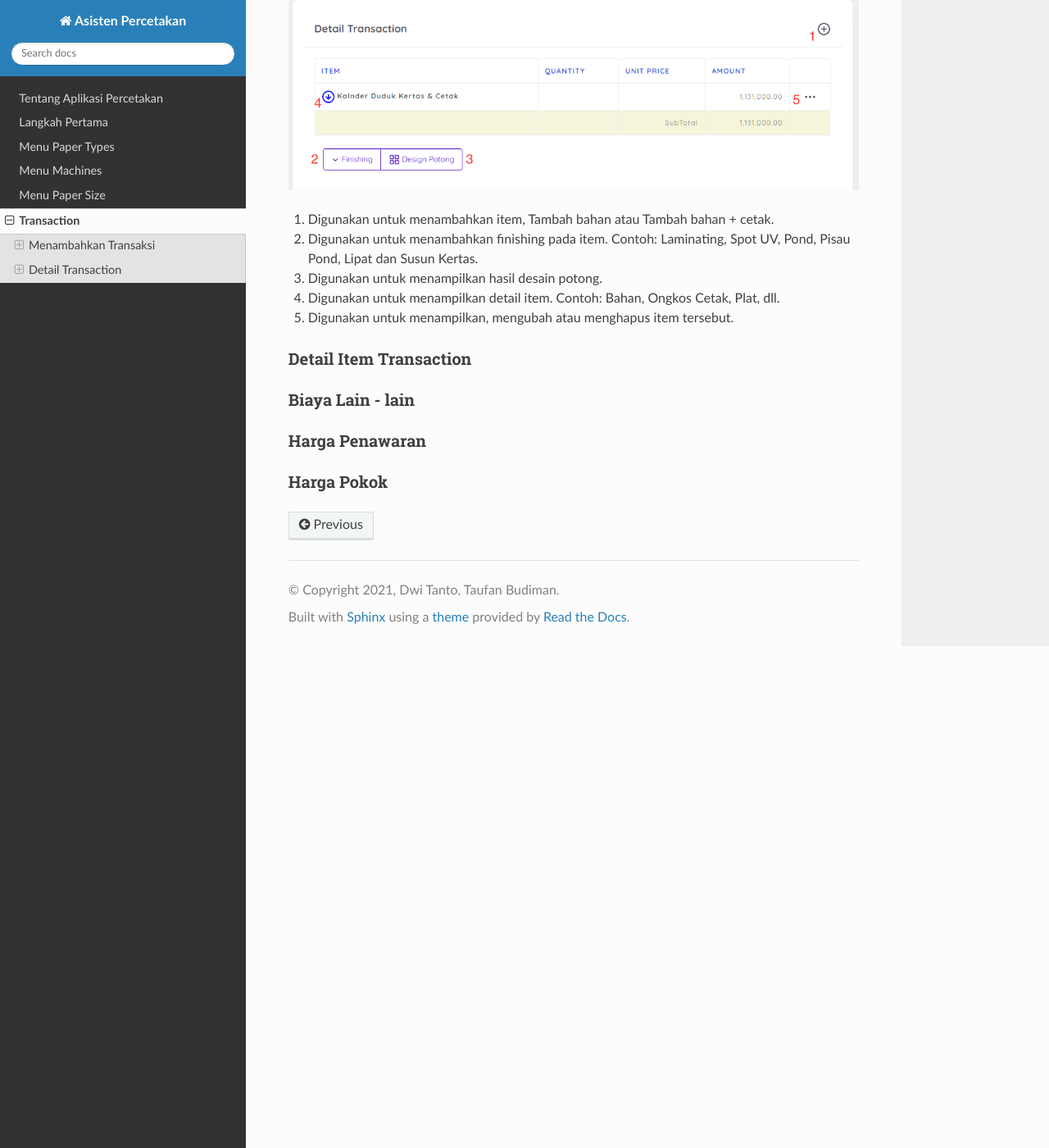
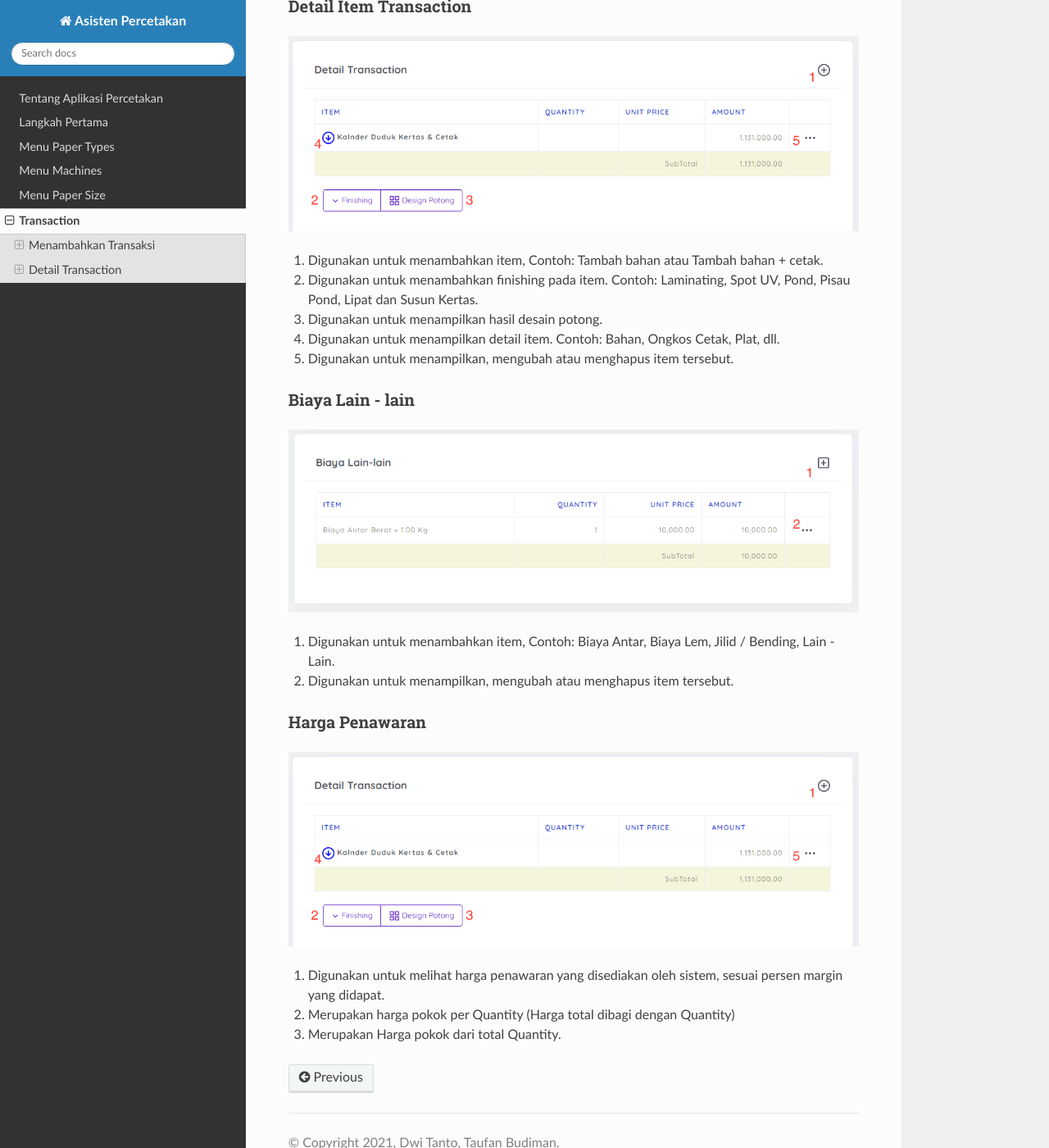
Before and after one commit to taufanbudiman/percetakan-docs, a Sphinx documentation site: the page built from source/_apps/menu-transaction.rst, in a window 1280 px wide and 1400 px high, scrolled down 6880 px. Shown: the whole window at 82% size. Built offline with Sphinx 7.4.7 and the Read the Docs theme 2.0.0, drawn with Linux system fonts in a browser that asks for light colours.

Commit message:
Harga penawaran

```diff
--- a/source/_apps/menu-transaction.rst
+++ b/source/_apps/menu-transaction.rst
@@ -86,20 +86,31 @@ Detail Transaction
 ^^^^^^^^^^^^^^^^^^
 Detail transaction ini menampilkan semua item - item bahan dan cetak suatu transaksi. Anda dapat menambahkan mengubah item, menambahkan item, menambhakan finishing atau melihat desain potong pada item tersebut.
 
+Detail Item Transaction
+^^^^^^^^^^^^^^^^^^^^^^^
+
 .. image:: /img/detail_transaction.png
 
-1. Digunakan untuk menambahkan item, Tambah bahan atau Tambah bahan + cetak.
+1. Digunakan untuk menambahkan item, Contoh: Tambah bahan atau Tambah bahan + cetak.
 2. Digunakan untuk menambahkan finishing pada item. Contoh: Laminating, Spot UV, Pond, Pisau Pond, Lipat dan Susun Kertas.
 3. Digunakan untuk menampilkan hasil desain potong.
 4. Digunakan untuk menampilkan detail item. Contoh: Bahan, Ongkos Cetak, Plat, dll.
 5. Digunakan untuk menampilkan, mengubah atau menghapus item tersebut.
 
 
-Detail Item Transaction
-^^^^^^^^^^^^^^^^^^^^^^^
 Biaya Lain - lain
 ^^^^^^^^^^^^^^^^^
+
+.. image:: /img/biaya_lain-lain.png
+
+1. Digunakan untuk menambahkan item, Contoh: Biaya Antar, Biaya Lem, Jilid / Bending, Lain - Lain.
+2. Digunakan untuk menampilkan, mengubah atau menghapus item tersebut.
+
 Harga Penawaran
 ^^^^^^^^^^^^^^^
-Harga Pokok
-^^^^^^^^^^^
+
+.. image:: /img/detail_transaction.png
+
+1. Digunakan untuk melihat harga penawaran yang disediakan oleh sistem, sesuai persen margin yang didapat.
+2. Merupakan harga pokok per Quantity (Harga total dibagi dengan Quantity)
+3. Merupakan Harga pokok dari total Quantity.
```
Also changed, not shown: 2 other files.
